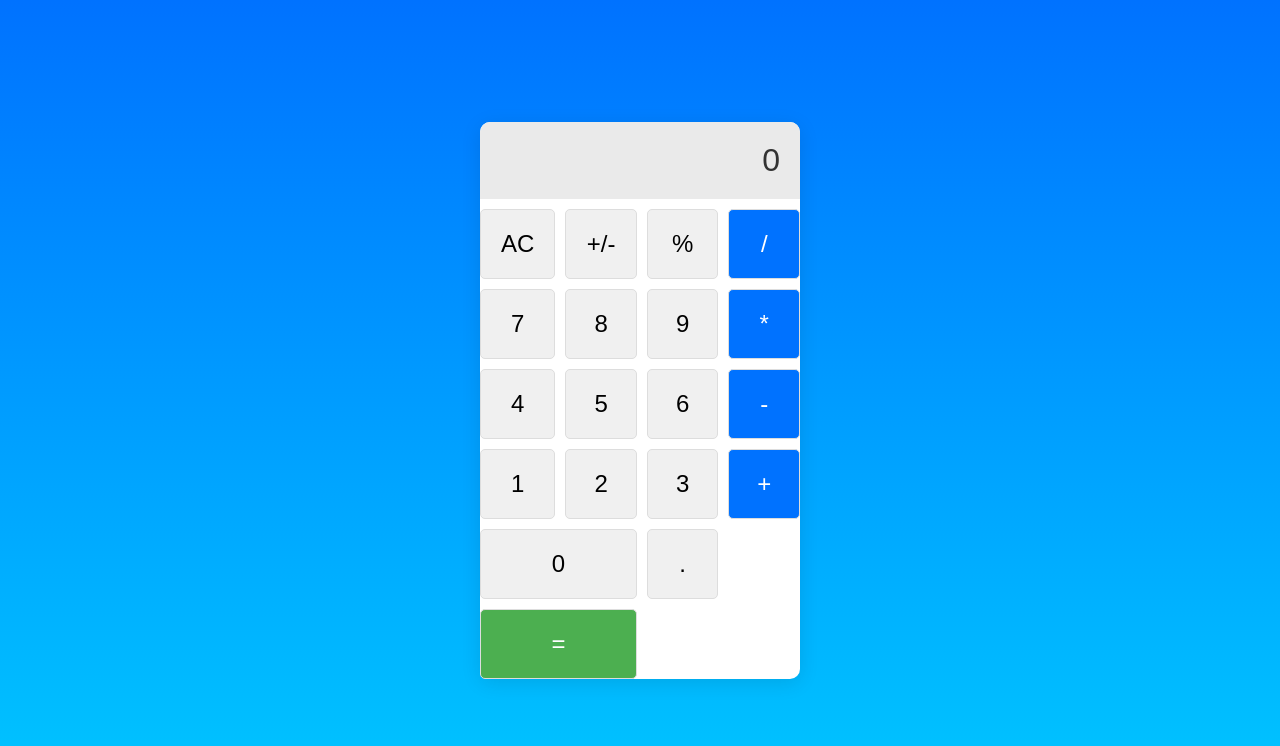
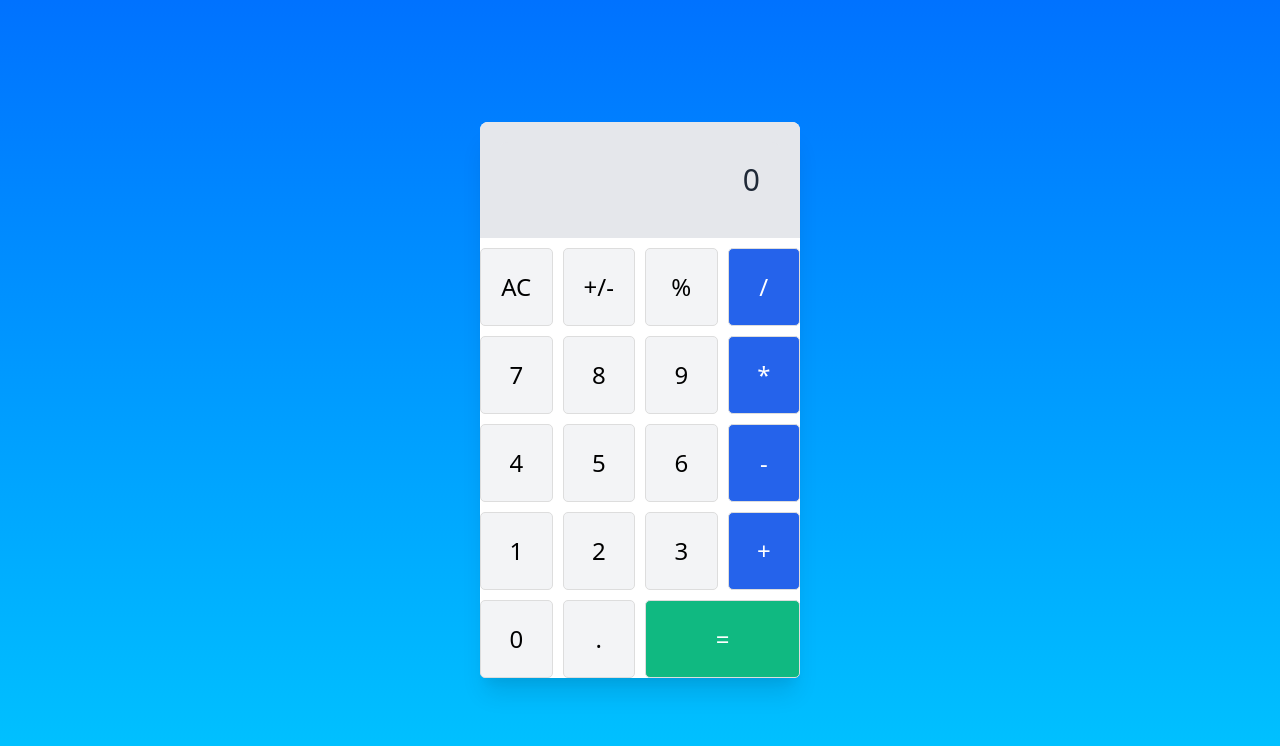
Before and after one commit to makarim22/koda-b6-css2, a plain HTML site: page index.html in a window 1280 px wide. Drawn offline with nearby package versions, Linux system fonts and the light colour scheme.

Commit message:
feat : change to tailwind

```diff
--- a/index.html
+++ b/index.html
@@ -5,31 +5,32 @@
     <meta name="viewport" content="width=device-width, initial-scale=1.0">
     <title>Simple Calculator</title>
     <link rel="stylesheet" href="styles.css">
+    <link href="https://unpkg.com/tailwindcss@2.2.19/dist/tailwind.min.css" rel="stylesheet">
 </head>
 <body>
-    <div class="calculator">
-        <div class="display">
-            <div class="calculation">0</div>
+    <div class="grid grid-rows-[auto_repeat(5,1fr)] grid-cols-4 gap-2.5 w-80 bg-white rounded-lg shadow-xl">
+        <div class="col-span-4 p-5 bg-gray-200 text-right rounded-t-lg text-3xl text-gray-800">
+            <div class="col-span-4 p-5 bg-gray-200 text-right rounded-t-lg text-3xl text-gray-800">0</div>
         </div>
-        <div class="button">AC</div>
-        <div class="button">+/-</div>
-        <div class="button">%</div>
-        <div class="button operator">/</div>
-        <div class="button">7</div>
-        <div class="button">8</div>
-        <div class="button">9</div>
-        <div class="button operator">*</div>
-        <div class="button">4</div>
-        <div class="button">5</div>
-        <div class="button">6</div>
-        <div class="button operator">-</div>
-        <div class="button">1</div>
-        <div class="button">2</div>
-        <div class="button">3</div>
-        <div class="button operator">+</div>
-        <div class="button zero">0</div>
-        <div class="button">.</div>
-        <div class="button equals">=</div>
+        <div class="button bg-gray-100 hover:bg-gray-200">AC</div>
+        <div class="button bg-gray-100 hover:bg-gray-200">+/-</div>
+        <div class="button bg-gray-100 hover:bg-gray-200">%</div>
+        <div class="button operator bg-blue-600 text-white hover:bg-blue-700">/</div>
+        <div class="button bg-gray-100 hover:bg-gray-200">7</div>
+        <div class="button bg-gray-100 hover:bg-gray-200">8</div>
+        <div class="button bg-gray-100 hover:bg-gray-200">9</div>
+        <div class="button operator bg-blue-600 text-white hover:bg-blue-700">*</div>
+        <div class="button bg-gray-100 hover:bg-gray-200">4</div>
+        <div class="button bg-gray-100 hover:bg-gray-200">5</div>
+        <div class="button bg-gray-100 hover:bg-gray-200">6</div>
+        <div class="button operator bg-blue-600 text-white hover:bg-blue-700">-</div>
+        <div class="button bg-gray-100 hover:bg-gray-200">1</div>
+        <div class="button bg-gray-100 hover:bg-gray-200">2</div>
+        <div class="button bg-gray-100 hover:bg-gray-200">3</div>
+        <div class="button operator bg-blue-600 text-white hover:bg-blue-700">+</div>
+        <div class="button bg-gray-100 hover:bg-gray-200">0</div>
+        <div class="button bg-gray-100 hover:bg-gray-200">.</div>
+        <div class="button equals bg-green-500 text-white col-span-2 hover:bg-green-600">=</div>
     </div>
 </body>
 </html>
```
